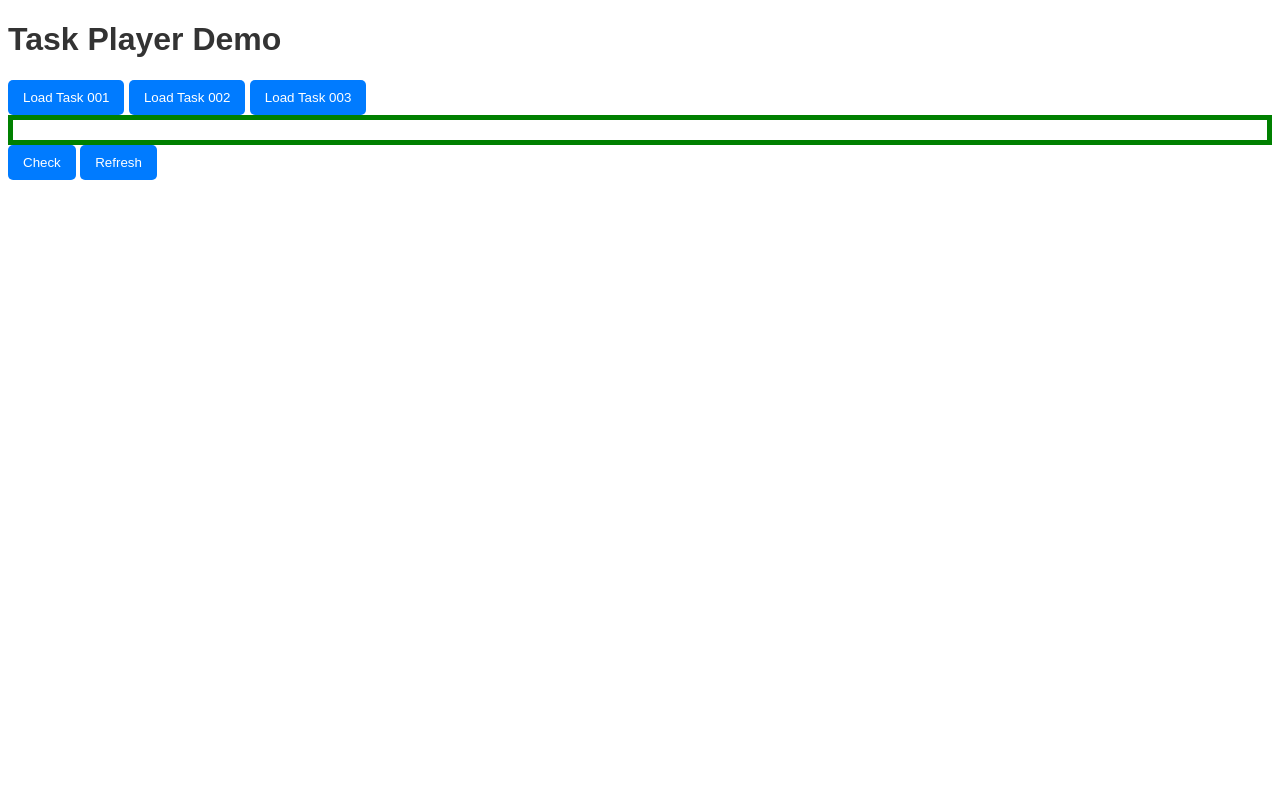
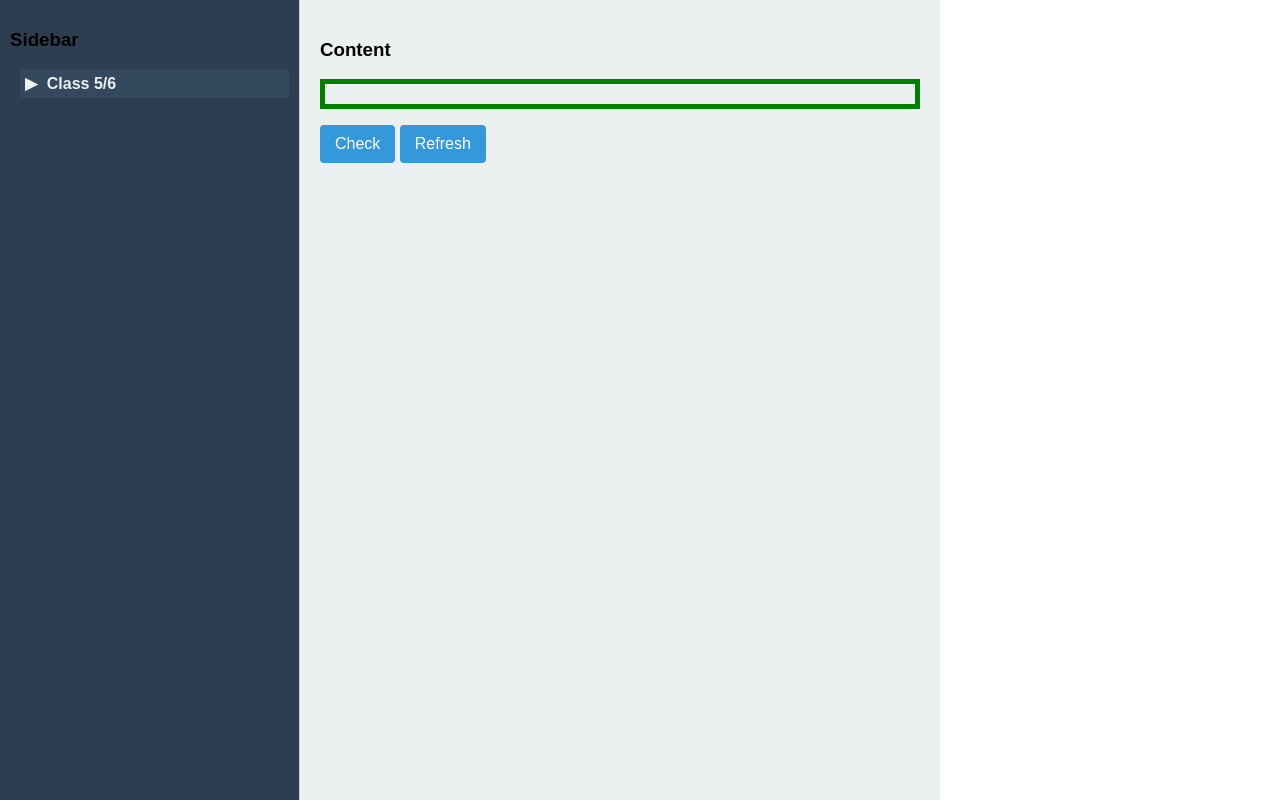
Before and after one commit to OSATI-AI/modular-demo, a Django app: page / in a window 1280 px wide. Run offline with Django 5.2, Linux system fonts and the light colour scheme; parts of the project's set-up code (start-up, migrations or seed data) failed here and were passed over; some libraries are stand-ins or nearby versions.

Commit message:
added sidebar and old layout, updated readme

```diff
--- a/taskplayer/data/tasks/task_001.yaml
+++ b/taskplayer/data/tasks/task_001.yaml
@@ -25,7 +25,6 @@ script: |
   });
 
   playerApi.receiveEvent('refresh', function() {
-    imagePlaceholder.innerHTML = '';
     answerElement.value = '';
     exercise = generateExercise();
   });
--- a/taskplayer/data/tasks/task_002.yaml
+++ b/taskplayer/data/tasks/task_002.yaml
@@ -2,7 +2,7 @@ task_id: "task_multiple_choice"
 template_id: "template_multiple_choice"
 title: "Multiple Choice Question"
 description: "Select the correct answer."
-topic_id: 2
+topic_id: 1
 events:
   send: ["evaluationResult"]
   receive: ["evaluate", "refresh"]
--- a/taskplayer/data/tasks/task_003.yaml
+++ b/taskplayer/data/tasks/task_003.yaml
@@ -2,7 +2,7 @@ task_id: "task_003"
 template_id: "template_figure_question_answer"
 title: "Linear Function Gradient Task"
 description: "Determine the gradient of a linear function."
-topic_id: 3
+topic_id: 1
 events:
   send: ["evaluationResult"]
   receive: ["evaluate", "refresh"]
--- a/taskplayer/static/styles/global.css
+++ b/taskplayer/static/styles/global.css
@@ -1,20 +1,85 @@
-/* styles/global.css */
 body {
+  display: flex;
+  height: 100vh;
+  margin: 0;
   font-family: Arial, sans-serif;
-    color: #333;
 }
-
+.sidebar {
+  width: 300px; /* Increased width */
+  background-color: #2c3e50;
+  padding: 10px;
+  border-right: 1px solid #ccc;
+  box-sizing: border-box;
+}
+.level, .key-idea, .topic {
+  margin-bottom: 10px;
+  padding-left: 10px; /* Left padding for indentation */
+}
+.level h4, .key-idea h5, .topic h6 {
+  margin: 5px 0;
+  color: #ecf0f1;
+  cursor: pointer;
+  background-color: #34495e; /* Background color for better highlighting */
+  padding: 5px;
+  border-radius: 4px;
+}
+.key-idea {
+  padding-left: 20px; /* Further indentation */
+}
+.topic {
+  padding-left: 30px; /* Further indentation */
+}
+.arrow {
+  display: inline-block;
+  transition: transform 0.3s ease;
+  margin-right: 5px;
+}
+.expandable.collapsed .arrow {
+  transform: rotate(0deg);
+}
+.expandable.expanded .arrow {
+  transform: rotate(90deg); /* Arrow pointing down */
+}
+.sidebar-item {
+  cursor: pointer;
+  padding: 10px;
+  border: none;
+  text-align: left;
+  width: 100%;
+  background-color: #34495e;
+  color: #ecf0f1;
+  margin-bottom: 5px;
+  font-size: 16px;
+  border-radius: 4px;
+  transition: background-color 0.3s, color 0.3s;
+}
+.sidebar-item:hover {
+  background-color: #1abc9c;
+  color: #ffffff;
+}
+.content {
+  flex-grow: 1;
+  max-width: 50%;
+  padding: 20px;
+  box-sizing: border-box;
+  background-color: #ecf0f1;
+}
+.button-container {
+  margin-top: 20px;
+}
 button {
   padding: 10px 15px;
-    background-color: #007bff;
-    color: white;
   border: none;
-    border-radius: 5px;
+  border-radius: 4px;
+  background-color: #3498db;
+  color: #ffffff;
+  font-size: 16px;
   cursor: pointer;
+  transition: background-color 0.3s;
 }
-
 button:hover {
-    background-color: #0056b3;
+  background-color: #2980b9;
 }
-
-  /* Add more global styles here */
+.layout_button {
+  margin-top: 20px;
+}
--- a/taskplayer/templates/index.html
+++ b/taskplayer/templates/index.html
@@ -6,6 +6,25 @@
     <meta name="viewport" content="width=device-width, initial-scale=1.0">
     <title>Task Player Demo</title>
     <link rel="stylesheet" href="{% static 'styles/global.css' %}">
+
+    <script>
+        function toggleVisibility(element) {
+            var nextElement = element.nextElementSibling;
+            var arrow = element.querySelector('.arrow');
+
+            if (nextElement.style.display === "none") {
+                nextElement.style.display = "block";
+                element.classList.add('expanded');
+                element.classList.remove('collapsed');
+            } else {
+                nextElement.style.display = "none";
+                element.classList.remove('expanded');
+                element.classList.add('collapsed');
+            }
+        }
+    </script>
+
+
     <style>
         #task-container {
           border: 5px solid green;
@@ -14,15 +33,53 @@
       </style>
 </head>
 <body>
-    <h1>Task Player Demo</h1>
-    <button id="load-task-001">Load Task 001</button>
-    <button id="load-task-002">Load Task 002</button>
-    <button id="load-task-003">Load Task 003</button>
-    <div id="task-container"></div>
-    <button id="check-btn">Check</button>
-    <button id="refresh-btn">Refresh</button>
-    <p id="typing-indicator"></p>
-    <p id="evaluation-result"></p>
+    <div class="sidebar">
+        <h3>Sidebar</h3>
+        <!-- Sidebar items will be added here by the Django view -->
+        {% for level, key_ideas in structured_tasks.items %}
+            <div class="level">
+                <h4 class="expandable" onclick="toggleVisibility(this)">
+                    <span class="arrow">▶</span> {{ level }}
+                </h4>
+                <div class="key-ideas" style="display: none;">
+                    {% for key_idea, topics in key_ideas.items %}
+                        <div class="key-idea">
+                            <h5 class="expandable" onclick="toggleVisibility(this)">
+                                <span class="arrow">▶</span> {{ key_idea }}
+                            </h5>
+                            <div class="topics" style="display: none;">
+                                {% for topic, tasks in topics.items %}
+                                    <div class="topic">
+                                        <h6 class="expandable" onclick="toggleVisibility(this)">
+                                            <span class="arrow">▶</span> {{ topic }}
+                                        </h6>
+                                        <div class="tasks" style="display: none;">
+                                            {% for title, filename in tasks %}
+                                                <button class="sidebar-item"
+                                                    onclick="loadTask('{{filename}}')"
+                                                >{{ title }}</button>
+                                            {% endfor %}
+                                        </div>
+                                    </div>
+                                {% endfor %}
+                            </div>
+                        </div>
+                    {% endfor %}
+                </div>
+            </div>
+        {% endfor %}
+    </div>
+
+    <div class="content">
+        <h3>Content</h3>
+        <div>
+        <div id="task-container"></div>
+        <p id="typing-indicator"></p>
+        <p id="evaluation-result"></p>
+        <button id="check-btn">Check</button>
+        <button id="refresh-btn">Refresh</button>
+        </div>
+    </div>
 
     <!-- Importing the YAML parser library -->
     <script src="https://cdnjs.cloudflare.com/ajax/libs/js-yaml/3.14.0/js-yaml.min.js"></script>
@@ -35,20 +92,7 @@
         let player_config ={externalScriptsPath: '{% static "scripts/" %}'}
         const player = new TaskPlayer('task-container', player_config);
 
-        document.getElementById('load-task-001').addEventListener('click', () => {
-            loadTask('task_001');
-        });
-
-        document.getElementById('load-task-002').addEventListener('click', () => {
-            loadTask('task_002');
-        });
-
-        document.getElementById('load-task-003').addEventListener('click', () => {
-            loadTask('task_003');
-        });
-
-
-        function loadTask(taskId) {
+        window.loadTask = function(taskId) {
             fetch(`/load_task/?task_id=${taskId}`)
                 .then(response => response.json())
                 .then(data => {
--- a/taskplayer/views.py
+++ b/taskplayer/views.py
@@ -56,17 +56,12 @@ def index(request):
     structured_tasks = structure_tasks(tasks, topics_lookup)
 
     print(structured_tasks)
-
-    # Render index.html and display the tasks in the sidebar
-    #return render(request, 'index.html', {'structured_tasks': structured_tasks})
-
-
-    return render(request, 'index.html')
+    return render(request, 'index.html', {'structured_tasks': structured_tasks})
 
 def load_task(request):
     task_id = request.GET.get('task_id')
     if task_id:
-        task_file = os.path.join(tasks_dir, f'{task_id}.yaml')
+        task_file = os.path.join(tasks_dir, f'{task_id}')
         with open(task_file, 'r') as file:
             task_yaml = yaml.safe_load(file)
 
```
Also changed, not shown: README.md. Lines whose indentation alone changed are shown as unchanged.
